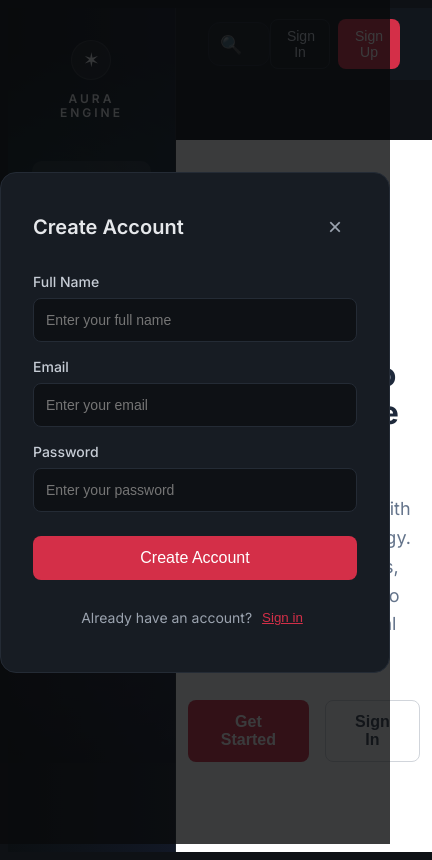
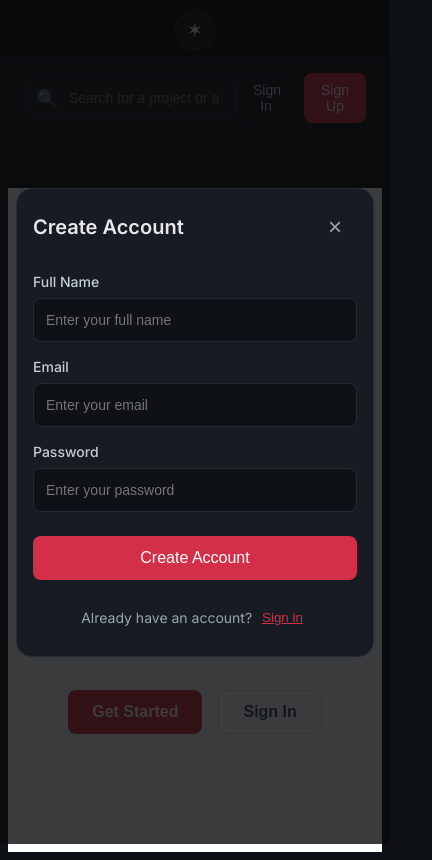
Before and after one commit to KingHaim/auraengine, a Next.js app in the folder apps/web/: page / in a window 390 px wide. Both pictures are taken after a click on the button "Sign Up". Shown: the whole page, 432 px wide, since content can reach past the window. Built offline with nearby package versions, Linux system fonts and the light colour scheme.

Commit message:
Make auth pages mobile-responsive - works before sign in

```diff
--- a/apps/web/app/globals.css
+++ b/apps/web/app/globals.css
@@ -83,6 +83,18 @@ body {
   .desktop-sidebar {
     display: none !important;
   }
+
+  /* Auth modal mobile */
+  .auth-modal {
+    padding: 16px !important;
+  }
+
+  .auth-modal-content {
+    width: 100% !important;
+    max-width: 100% !important;
+    padding: 20px !important;
+    margin: 0 !important;
+  }
 }
 
 /* Extra small screens */
@@ -94,6 +106,10 @@ body {
   main {
     padding: 12px !important;
   }
+
+  .auth-modal-content {
+    padding: 16px !important;
+  }
 }
 
 /* smooth cards */
--- a/apps/web/app/page.tsx
+++ b/apps/web/app/page.tsx
@@ -7,6 +7,18 @@ export default function Home() {
   const { user, logout, loading } = useAuth();
   const [showAuthModal, setShowAuthModal] = useState(false);
   const [authMode, setAuthMode] = useState<"login" | "register">("login");
+  const [isMobile, setIsMobile] = useState(false);
+
+  // Check if mobile
+  useEffect(() => {
+    const checkMobile = () => {
+      setIsMobile(window.innerWidth < 768);
+    };
+
+    checkMobile();
+    window.addEventListener('resize', checkMobile);
+    return () => window.removeEventListener('resize', checkMobile);
+  }, []);
 
   // Redirect to dashboard if user is logged in
   useEffect(() => {
@@ -57,6 +69,7 @@ export default function Home() {
 
   return (
     <div
+      className="app-container"
       style={{
         display: "flex",
         height: "100vh",
@@ -66,15 +79,53 @@ export default function Home() {
           "Inter, system-ui, -apple-system, Segoe UI, Roboto, 'Helvetica Neue', Arial, sans-serif",
       }}
     >
+      {/* Mobile Header */}
+      {isMobile && (
+        <div
+          className="mobile-header"
+          style={{
+            position: "fixed",
+            top: 0,
+            left: 0,
+            right: 0,
+            height: "60px",
+            backgroundColor: "#090a0c",
+            borderBottom: "1px solid #1F2630",
+            display: "flex",
+            alignItems: "center",
+            justifyContent: "center",
+            padding: "0 16px",
+            zIndex: 1000,
+          }}
+        >
+          <div
+            style={{
+              width: "40px",
+              height: "40px",
+              borderRadius: "50%",
+              backgroundColor: "rgba(255,255,255,0.05)",
+              border: "1px solid rgba(255,255,255,0.1)",
+              display: "flex",
+              alignItems: "center",
+              justifyContent: "center",
+              fontSize: "20px",
+            }}
+          >
+            ✶
+          </div>
+        </div>
+      )}
+
       {/* Sidebar */}
       <div
+        className="desktop-sidebar"
         style={{
-          width: "280px",
+          width: isMobile ? "0px" : "280px",
           background:
             "linear-gradient(90deg, #0B0F12 0%, #0E131A 45%, #121826 100%)",
           borderRight: "1px solid #1F2630",
           padding: "32px 24px",
-          display: "flex",
+          display: isMobile ? "none" : "flex",
           flexDirection: "column",
           position: "relative",
         }}
@@ -269,12 +320,20 @@ export default function Home() {
       </div>
 
       {/* Main Content */}
-      <div style={{ flex: 1, display: "flex", flexDirection: "column" }}>
+      <div
+        className="mobile-override"
+        style={{
+          flex: 1,
+          display: "flex",
+          flexDirection: "column",
+          marginTop: isMobile ? "60px" : "0px",
+        }}
+      >
         {/* Topbar */}
         <header
           style={{
-            padding: "24px 32px",
-            height: "72px",
+            padding: isMobile ? "16px" : "24px 32px",
+            height: isMobile ? "60px" : "72px",
             display: "flex",
             alignItems: "center",
             justifyContent: "space-between",
@@ -391,7 +450,15 @@ export default function Home() {
         </header>
 
         {/* Main Content */}
-        <main style={{ padding: "32px", flex: 1, backgroundColor: "#FFFFFF" }}>
+        <main
+          className="mobile-override"
+          style={{
+            padding: isMobile ? "16px" : "32px",
+            flex: 1,
+            backgroundColor: "#FFFFFF",
+            marginTop: isMobile ? "0px" : "0px",
+          }}
+        >
           <div
             style={{
               display: "flex",
--- a/apps/web/components/AuthModal.tsx
+++ b/apps/web/components/AuthModal.tsx
@@ -42,6 +42,7 @@ export default function AuthModal({ isOpen, onClose, mode }: AuthModalProps) {
 
   return (
     <div
+      className="auth-modal"
       style={{
         position: "fixed",
         top: 0,
@@ -53,16 +54,20 @@ export default function AuthModal({ isOpen, onClose, mode }: AuthModalProps) {
         alignItems: "center",
         justifyContent: "center",
         zIndex: 1000,
+        padding: "16px",
       }}
     >
       <div
+        className="auth-modal-content"
         style={{
           backgroundColor: "#171C23",
           borderRadius: "16px",
-          padding: "32px",
-          width: "400px",
-          maxWidth: "90vw",
+          padding: "24px",
+          width: "100%",
+          maxWidth: "400px",
           border: "1px solid #242B35",
+          maxHeight: "90vh",
+          overflowY: "auto",
         }}
       >
         <div
```
